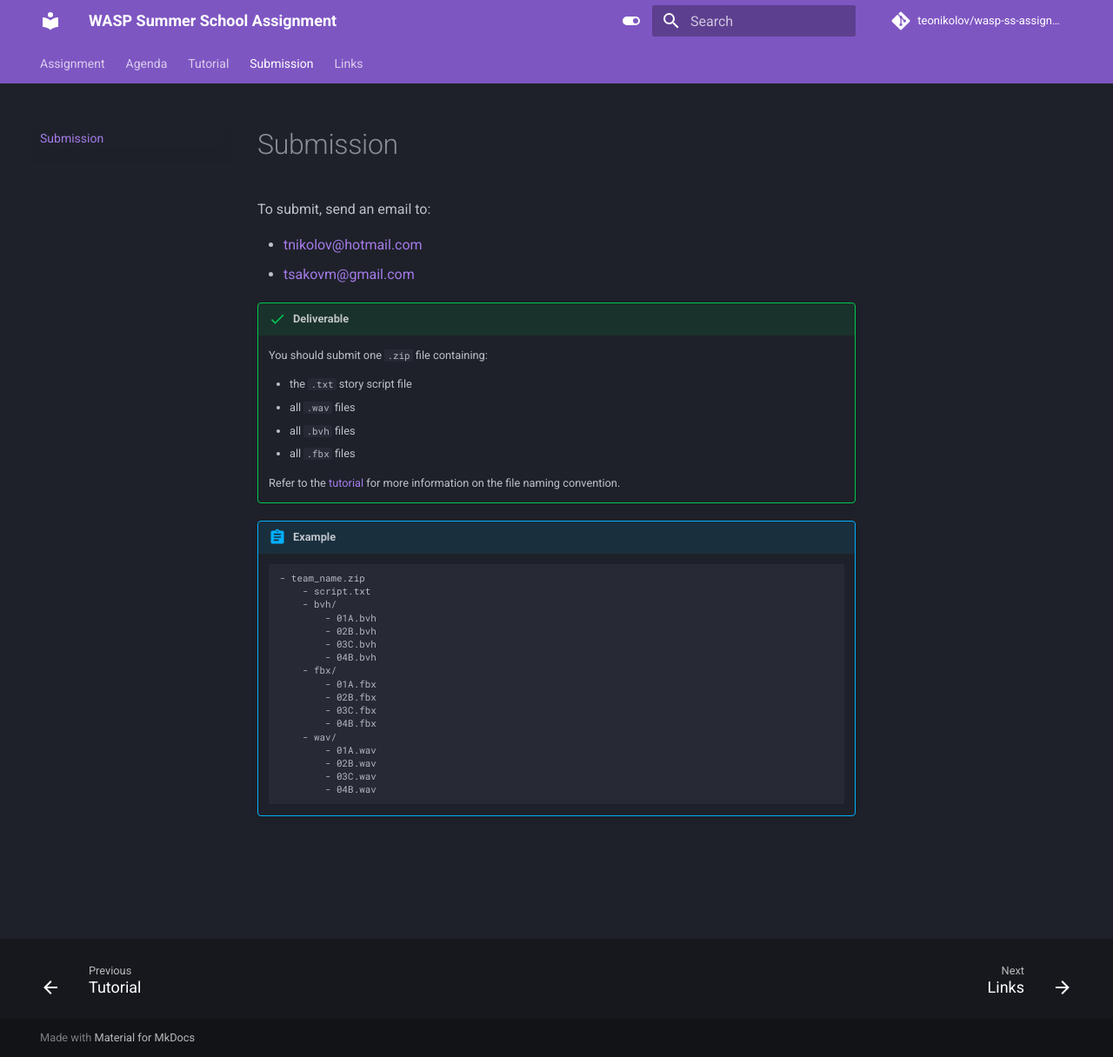
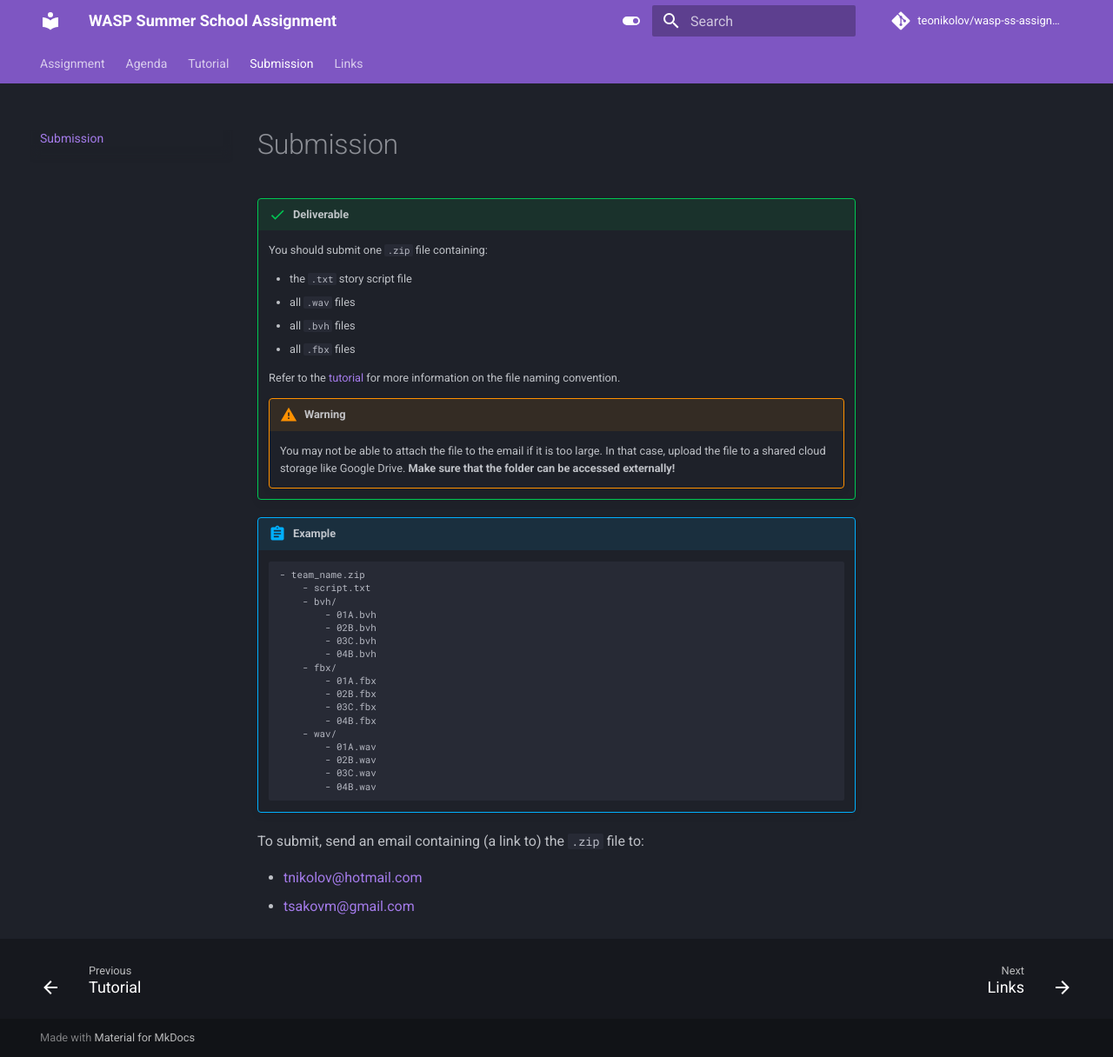
Before and after one commit to TeoNikolov/wasp-ss-assignment, an MkDocs documentation site: the page built from docs/submission.md, in a window 1280 px wide and 1216 px high. Shown: the whole window at 87% size. Built offline with MkDocs 1.6.1 and Material for MkDocs 9.7.7, drawn with Linux system fonts in a browser that asks for light colours; comment, search, counter and statistics services are not loaded.

Commit message:
Update submission.md

````diff
--- a/docs/submission.md
+++ b/docs/submission.md
@@ -14,6 +10,10 @@ To submit, send an email to:
     - all `.fbx` files
 
     Refer to the [tutorial](./tutorial.md) for more information on the file naming convention.
+
+    !!! warning "Warning"
+
+        You may not be able to attach the file to the email if it is too large. In that case, upload the file to a shared cloud storage like Google Drive. **Make sure that the folder can be accessed externally!**
 
 !!! abstract "Example"
 
@@ -36,3 +36,8 @@ To submit, send an email to:
             - 03C.wav
             - 04B.wav
     ```
+
+To submit, send an email containing (a link to) the `.zip` file to:
+
+- [tnikolov@hotmail.com](mailto:tnikolov@hotmail.com)
+- [tsakovm@gmail.com](mailto:tsakovm@gmail.com)
````
Also changed, not shown: other parts of docs/submission.md (+0 -4 lines).
